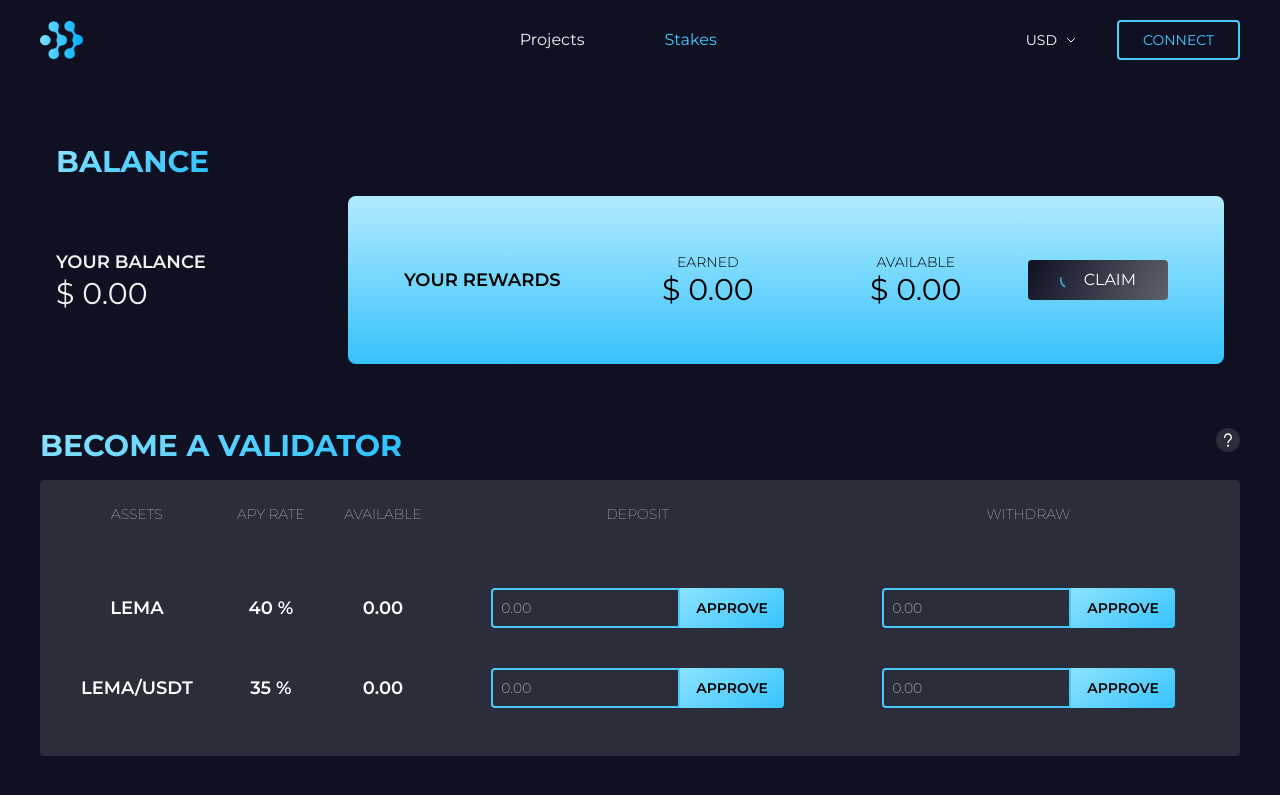
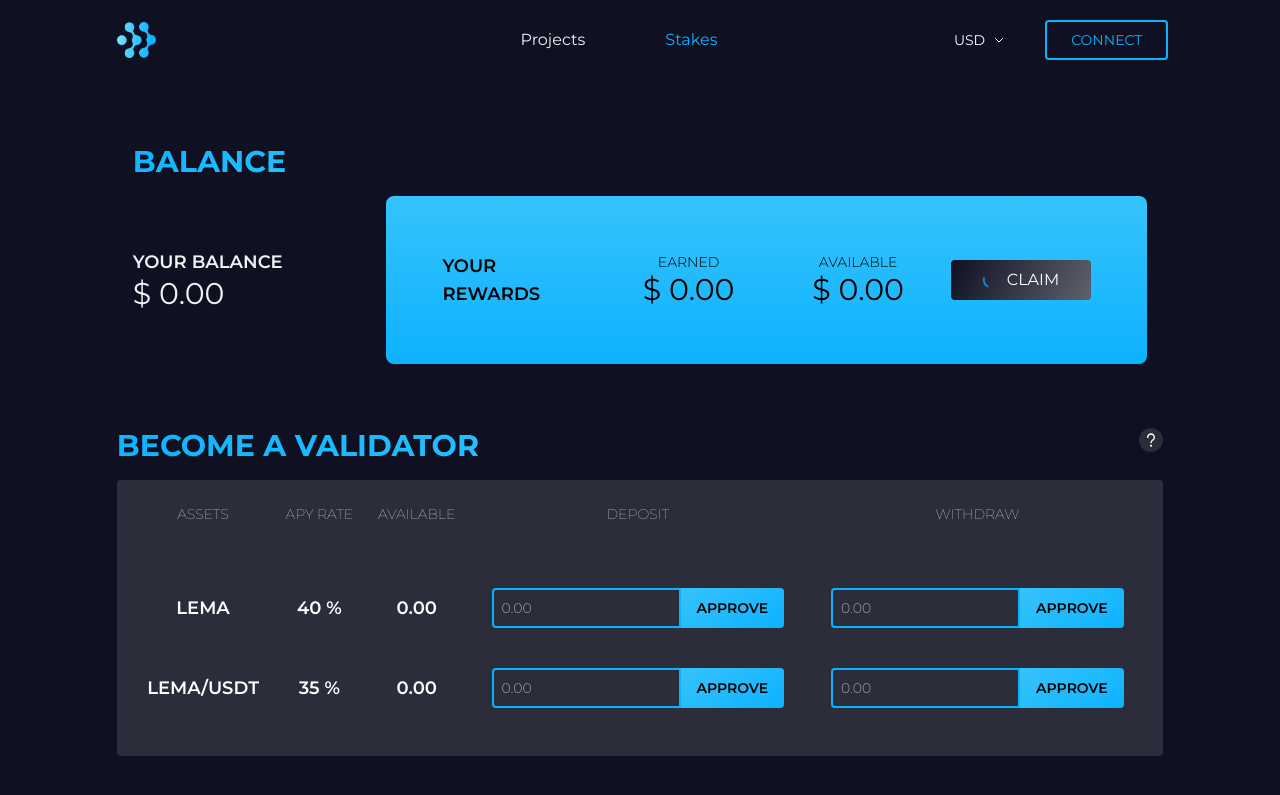
Before and after one commit to lemma-tron/frontend-app-beta, a React (Create React App) app: page /stakes in a window 1280 px wide. Shown: the top 795 px of the page. Built offline with nearby package versions, Linux system fonts and the light colour scheme.

Commit message:
fixed navbar

```diff
--- a/src/App.css
+++ b/src/App.css
@@ -25,7 +25,7 @@
 }
 
 .App-link {
-  color: #61dafb;
+  color: #0DB2FF;
 }
 
 @keyframes App-logo-spin {
--- a/src/App.jsx
+++ b/src/App.jsx
@@ -8,6 +8,7 @@ import ProjectDetail from './pages/ProjectDetail';
 const App = () => {
 
   return (
+    <div className='w-full lg:w-[88%] bg-midnight my-0 mx-auto'>
       <Router>
         <Navbar />
         <Routes>
@@ -16,6 +17,7 @@ const App = () => {
           <Route path='/project/:id' element={<ProjectDetail />} />
         </Routes>
       </Router>
+    </div>
   );
 }
 
--- a/src/components/Navbar.jsx
+++ b/src/components/Navbar.jsx
@@ -94,7 +94,8 @@ const Navbar = () => {
           {
             toggleMenu &&
             (
-              <div className='h-screen w-full md:w-[50vw] fixed z-10 top-0 -right-2 p-3 pr-8 white-glassmorphism flex flex-col items-end animate-slide-in'>
+              <div className='h-screen w-full fixed z-10 top-0 -right-2 px-3 bg-[#0f112381] backdrop-blur-md flex flex-col items-end'>
+                <div className='w-11/12 md:w-1/2 h-screen bg-midnight flex flex-col items-end px-8 py-4 animate-slide-in'>
                   <Hamburger toggled={toggleMenu} toggle={setToggleMenu}/>
                   <ul className='w-full flex flex-col list-none my-14 items-start gap-y-4'>
                     <li className={handleActiveResponsive('/')}><Link to='/'>Projects</Link></li>
@@ -117,6 +118,7 @@ const Navbar = () => {
                     )
                   }
                 </div>
+              </div>
             )
           }
         </div>
--- a/src/components/ProjectCard.jsx
+++ b/src/components/ProjectCard.jsx
@@ -41,7 +41,7 @@ const ProjectCard = () => {
         navigate('/project/1')
     }
   return (
-    <div className='w-11/12 md:w-full flex flex-col sm:flex-row justify-start flex-wrap gap-5 my-4'>
+    <div className='w-11/12 md:w-full flex flex-col sm:flex-row justify-start flex-wrap gap-4 my-4'>
         {data.map((project, index) => (
             <div className='flex flex-col md:w-[45%] lg:flex-row lg:w-[450px] lg:h-[220px] rounded bg-night p-5' key={index} onClick={handleNavigate}>
                 {/* Image */}
--- a/src/components/Rewards.jsx
+++ b/src/components/Rewards.jsx
@@ -1,8 +1,17 @@
-import React, { useState } from 'react'
+import React, { useEffect, useState } from 'react'
 import Spinner from '../assets/icons/Spinner'
 
 const Rewards = () => {
     const [reward, setReward] = useState(false);
+
+    const unusedFunction = () => {
+        setReward(false);
+    }
+
+    useEffect(() => {
+      unusedFunction();
+    }, [])
+
 
     return (
         <div className='w-full pt-8 px-4 flex flex-col items-center md:items-start'>
--- a/src/components/Warning.jsx
+++ b/src/components/Warning.jsx
@@ -2,7 +2,7 @@ import React from 'react'
 
 const Warning = () => {
   return (
-    <div className='md:w-full lg:w-auto rounded my-5 mx-2 md:px-20 py-2 uppercase gradient-bg text-center font-medium'>
+    <div className='md:w-full lg:w-auto rounded my-5 mx-2 px-4 md:px-20 py-2 uppercase gradient-bg text-center font-medium'>
         Please connect wallet to vote or stake.
     </div>
   )
--- a/src/index.css
+++ b/src/index.css
@@ -17,8 +17,8 @@ body {
 /* Custom stylings */
 .text-gradient {
   background-color: rgba(140,227,255,1);
-  background-image: linear-gradient(146deg, rgba(140,227,255,1) 0%, rgb(37, 192, 253) 100%);
-  background-image: conic-gradient(146deg, rgba(140,227,255,1) 0%, rgb(37, 192, 253) 100%);
+  background-image: linear-gradient(146deg, #0DB2FF 0%, rgb(37, 192, 253) 100%);
+  background-image: conic-gradient(146deg, #0DB2FF 0%, rgb(37, 192, 253) 100%);
 
   -webkit-background-clip: text;
   -moz-background-clip: text;
@@ -27,10 +27,10 @@ body {
 }
 
 .gradient-bg {
-  background: linear-gradient(146deg,rgba(140,227,255,1) 0%, rgb(54, 195, 251) 100%);
+  background: linear-gradient(146deg, rgb(54, 195, 251) 0%, #0DB2FF 100%);
 }
 .gradient-box {
-  background: linear-gradient(180deg,rgb(177, 235, 255) 0%, rgb(54, 195, 251) 100%);
+  background: linear-gradient(180deg, rgb(54, 195, 251) 0%, #0DB2FF 100%);
 }
 .black-gradient-bg {
   background: rgb(15,17,35);
@@ -49,11 +49,7 @@ body {
 /* white glassmorphism */
 .white-glassmorphism {
   border-radius: 16px;
-  backdrop-filter: blur(15px);
-  -webkit-backdrop-filter: blur(15px);
-  border: 1px solid rgba(97, 189, 255, 0.3);
-  opacity: 1;
-  background: rgba(236, 236, 236, 0.136);
+  background-color: #0f112381;
 }
 
 /* Custom Scroll */
@@ -67,14 +63,20 @@ body {
 }
 
 ::-webkit-scrollbar-thumb {
-  background: #4ACAFC;
+  background: #0DB2FF;
   border-radius: 100vw;
 }
 
 ::-webkit-scrollbar-thumb:hover {
-  background: #85dcff;
+  background: #32bbfa;
 }
 
+@supports (scrollbar-color: red blue) {
+  *{
+      scrollbar-width: thin;
+      scrollbar-color: #0DB2FF #0F1123;
+  }
+}
 
 
 @tailwind base;
--- a/src/index.js
+++ b/src/index.js
@@ -5,7 +5,9 @@ import App from './App';
 
 ReactDOM.render(
   <React.StrictMode>
-    <App />
+    <div className='bg-midnight'>
+      <App />
+    </div>
   </React.StrictMode>,
   document.getElementById('root')
 );
--- a/tailwind.config.js
+++ b/tailwind.config.js
@@ -11,7 +11,7 @@ module.exports = {
       transparent: 'transparent',
       current: 'currentColor',
       'white': '#F0F2F2',
-      'primary': '#4ACAFC',
+      'primary': '#0DB2FF',
       'secondary': '#85dcff',
       'midnight': '#0F1123',
       'disable': '#aeaeae',
```
Lines whose indentation alone changed are shown as unchanged.
